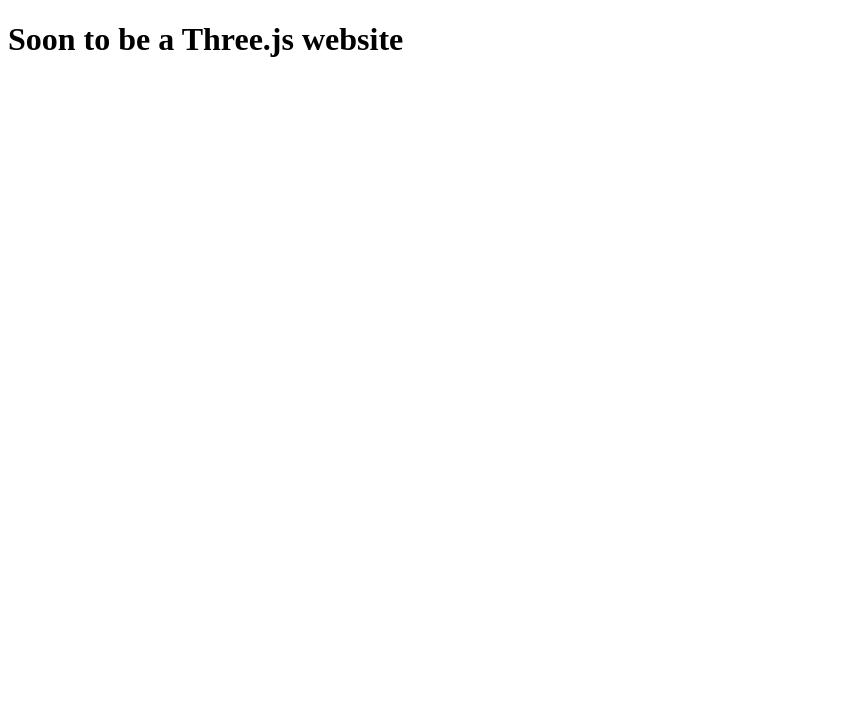
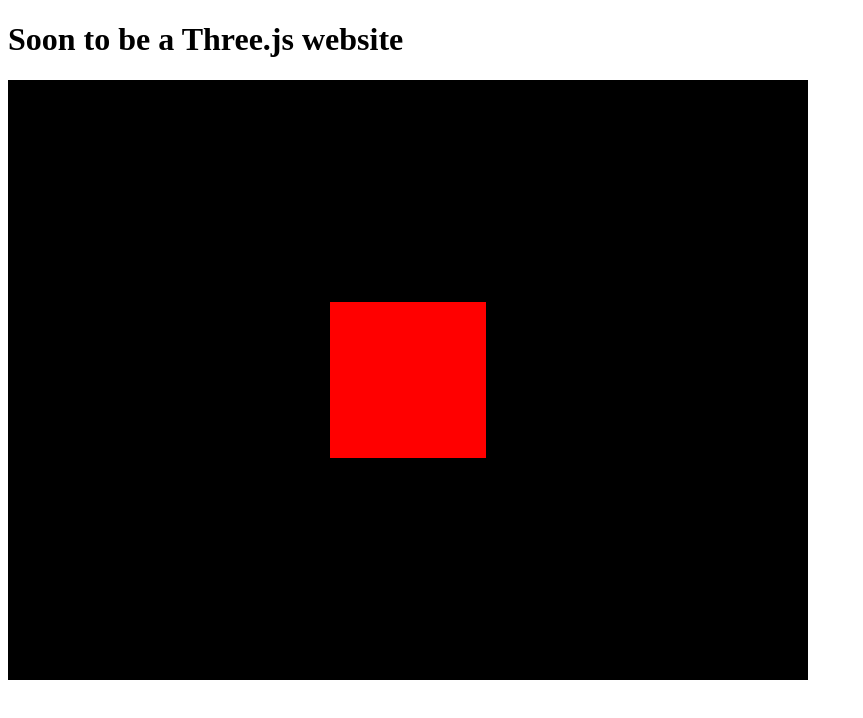
Before and after one commit to AkkachaiCE/first_threejs, a website built with Vite: page index.html in a window 1280 px wide. Shown: the whole page, without its empty margins (0-863 px from the left). Built offline with nearby package versions, Linux system fonts and the light colour scheme.

Commit message:
Add Three.js and 3d box here

```diff
--- a/index.html
+++ b/index.html
@@ -7,6 +7,7 @@
 </head>
 <body>
     <h1>Soon to be a Three.js website</h1>
+    <canvas class="webgl"></canvas>
     <script type="module" src="./script.js"></script>
 </body>
 </html>
--- a/package.json
+++ b/package.json
@@ -6,12 +6,12 @@
   "scripts": {
     "dev": "vite",
     "build": "vite build"
-
   },
   "keywords": [],
   "author": "",
   "license": "ISC",
   "dependencies": {
+    "three": "^0.179.1",
     "vite": "^7.1.1"
   }
 }
--- a/script.js
+++ b/script.js
@@ -1 +1,40 @@
-console.log("Hello, There!!!")
+import * as THREE from "three"
+// console.log(THREE)
+
+// Canvas
+const canvas = document.querySelector("canvas.webgl")
+
+// Scene
+const scene = new THREE.Scene()
+
+// Object
+const geometry = new THREE.BoxGeometry(1, 1, 1)
+
+// Material
+const material = new THREE.MeshBasicMaterial({color: 'red'})
+// const material = new THREE.MeshBasicMaterial({color: 'red', wireframe: true})
+const mesh = new THREE.Mesh(geometry, material)
+
+// Add mesh to the scene
+scene.add(mesh)
+
+// Sizes
+const sizes = {
+    width: 800,
+    height: 600
+}
+
+// Set Camera
+const camera = new THREE.PerspectiveCamera(75, sizes.width / sizes.height)
+camera.position.z = 3
+// camera.position.x = 2
+// camera.position.y = 1
+scene.add(camera)
+
+// Renderer
+const renderer = new THREE.WebGLRenderer({
+    canvas: canvas
+})
+renderer.setSize(sizes.width, sizes.height)
+
+renderer.render(scene, camera)
```
